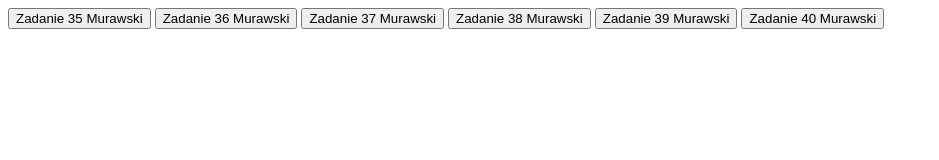
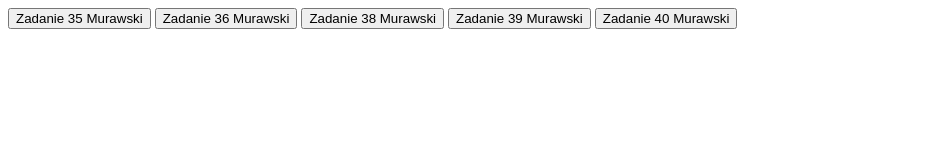
Before and after one commit to Bartek163/roblox, a plain HTML site: page index.html in a window 1280 px wide. Shown: the whole page, without its empty margins (0-939 px from the left). Drawn offline with Linux system fonts and the light colour scheme.

Commit message:
Update index.html

```diff
--- a/index.html
+++ b/index.html
@@ -8,7 +8,6 @@
 <body>
     <input type="button"  name="zadanie35" value="Zadanie 35 Murawski" onclick="z35(' ')">
     <input type="button"  name="zadanie36" value="Zadanie 36 Murawski" onclick="z36(' ')">
-    <input type="button"  name="zadanie37" value="Zadanie 37 Murawski" onclick="z37(' ')">
     <input type="button"  name="zadanie38" value="Zadanie 38 Murawski" onclick="z38(' ')">
     <input type="button"  name="zadanie39" value="Zadanie 39 Murawski" onclick="z39(' ')">
     <input type="button"  name="zadanie40" value="Zadanie 40 Murawski" onclick="z40(' ')">
```
